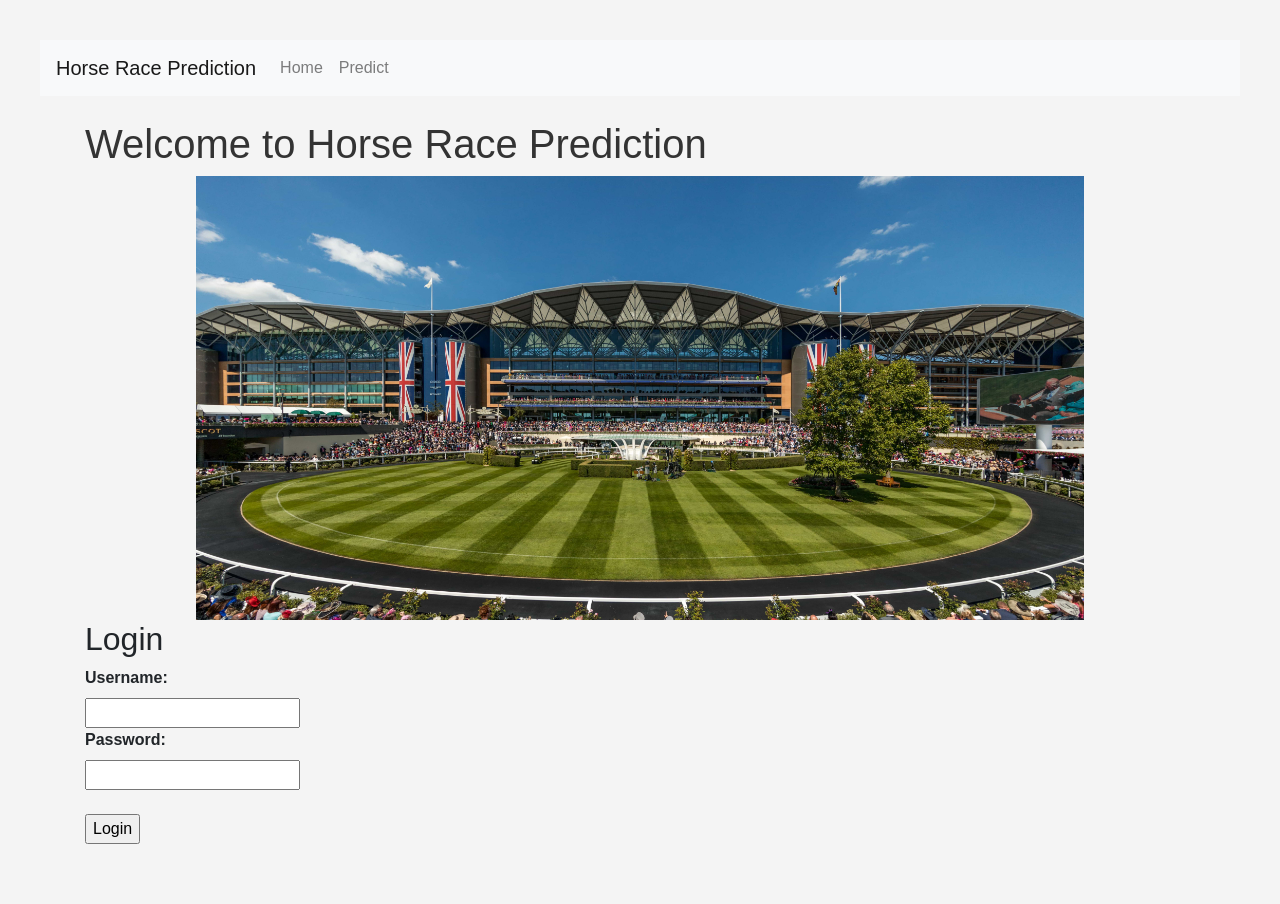
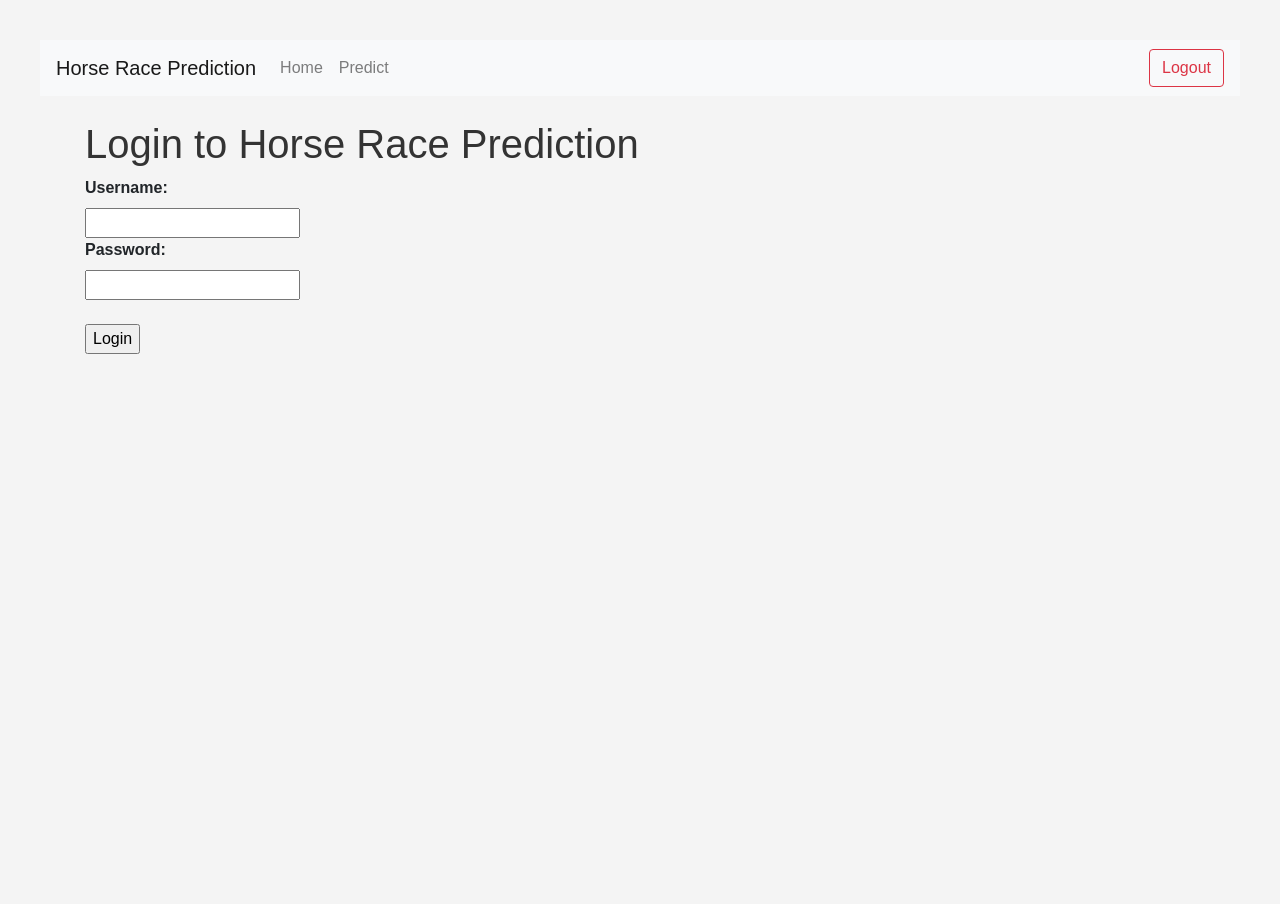
Before and after one commit to andrewbarwise/horse_trading, a Flask app: page / in a window 1280 px wide. After the commit the page ends 354 px from the top, so only its background shows below. Run offline with Flask 3, Linux system fonts and the light colour scheme; parts of the project's set-up code (start-up, migrations or seed data) failed here and were passed over; some libraries are stand-ins or nearby versions.

Commit message:
updated login and logout functionality

```diff
--- a/app.py
+++ b/app.py
@@ -79,6 +79,8 @@ def load_user(user_id):
 
 @app.route('/')
 def landing():
+    if current_user.is_authenticated:
+        return redirect(url_for('predict_page'))
     return render_template('landing.html')
 
 @app.route('/login', methods=['GET', 'POST'])
@@ -92,7 +94,7 @@ def login():
             if user.is_admin:
                 return redirect(url_for('admin.index'))
             return redirect(url_for('predict_page'))
-    return render_template('login.html')
+    return render_template('landing.html')
 
 @app.route('/logout', methods=['POST'])
 @login_required
--- a/templates/base.html
+++ b/templates/base.html
@@ -1,11 +1,11 @@
 <!DOCTYPE html>
 <html lang="en">
 <head>
-    <meta charset="'UTF-8">
+    <meta charset="UTF-8">
     <meta name="viewport" content="width=device-width, initial-scale=1.0">
-    <title>{% block title %}Horse Rcaing Predictor{% endblock %}</title>
+    <title>{% block title %}Horse Racing Predictor{% endblock %}</title>
     <link rel="stylesheet" href="https://maxcdn.bootstrapcdn.com/bootstrap/4.5.2/css/bootstrap.min.css">
-    <link rel="stylesheet" href="{{ url_for('static', filename='styles.css') }}"
+    <link rel="stylesheet" href="{{ url_for('static', filename='styles.css') }}">
 </head>
 <body>
     <nav class="navbar navbar-expand-lg navbar-light bg-light">
@@ -19,6 +19,9 @@
                     <a class="nav-link" href="/predict_page">Predict</a>
                 </li>
             </ul>
+            <form class="form-inline my-2 my-lg-0" method="POST" action="{{ url_for('logout') }}">
+                <button class="btn btn-outline-danger my-2 my-sm-0" type="submit">Logout</button>
+            </form>
         </div>
     </nav>
     <div class="container mt-4">
--- a/templates/landing.html
+++ b/templates/landing.html
@@ -1,18 +1,9 @@
 {% extends "base.html" %}
 
-{% block title %}Landing Page{% endblock %}
+{% block title %}Login Page{% endblock %}
 
 {% block content %}
-    <h1>Welcome to Horse Race Prediction</h1>
-    <img src="{{ url_for('static', filename='images/cover_photo.jpg') }}" class="img-fluid" alt="Racing Horse">
-
-    {% if current_user.is_authenticated %}
-        <h2>Welcome, {{ current_user.username }}</h2>
-        <form method="POST" action="{{ url_for('logout') }}">
-            <input type="submit" value="Logout">
-        </form>
-    {% else %}
-        <h2>Login</h2>
+    <h1>Login to Horse Race Prediction</h1>
     <form method="POST" action="{{ url_for('login') }}">
         <label for="username">Username:</label><br>
         <input type="text" id="username" name="username"><br>
@@ -20,5 +11,4 @@
         <input type="password" id="password" name="password"><br><br>
         <input type="submit" value="Login">
     </form>
-    {% endif %}
 {% endblock %}
```
Lines whose indentation alone changed are shown as unchanged.
